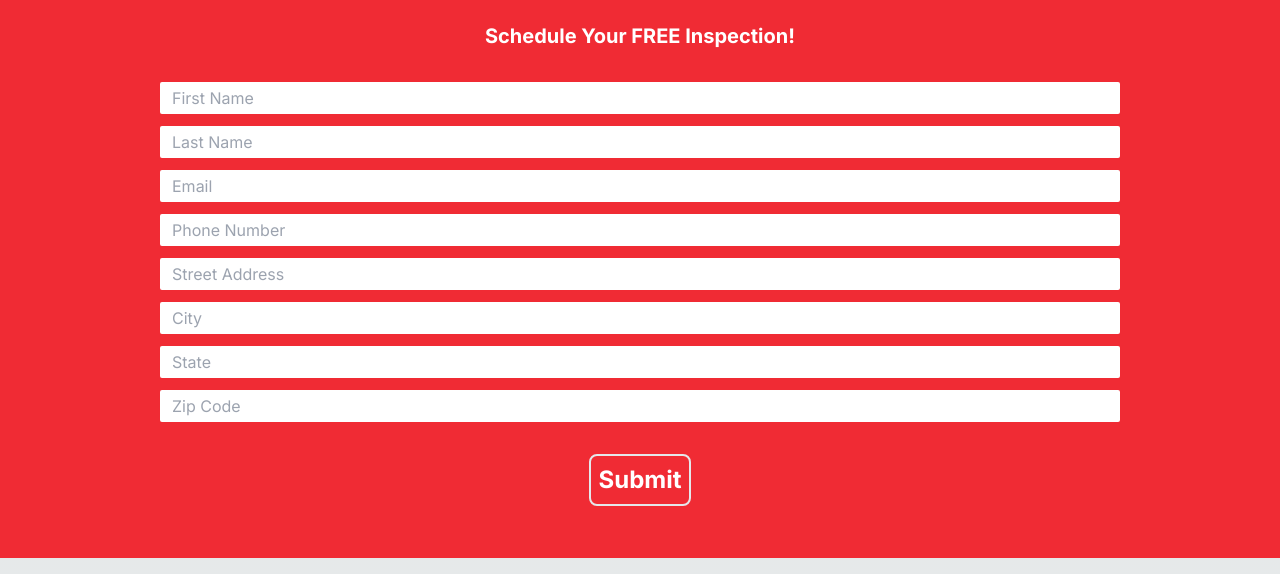
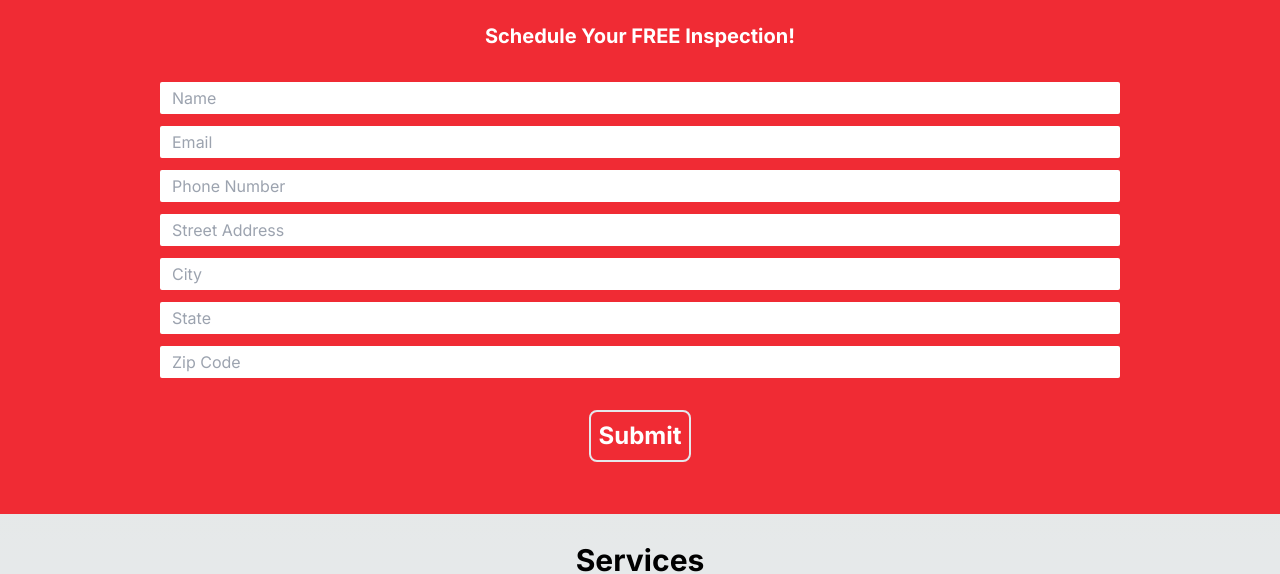
Before and after one commit to PRivers251/RidgeProsConstruction, a Next.js app: page / in a window 1280 px wide. Shown: the part 506-1080 px from the top of the page. Built offline with nearby package versions, Linux system fonts and the light colour scheme.

Commit message:
Input validation. Submission message on form submission.

```diff
--- a/src/components/layout/leadForm/LeadForm.css
+++ b/src/components/layout/leadForm/LeadForm.css
@@ -1,23 +1,23 @@
 /*Form Section*/
-.LeadFormContainer {
+.LeadFormSection {
     @apply border-solid min-h-60;
     background-color:
     rgb(240,43,52);
 }
 
-.LeadFormContainer h1 {
+.LeadFormSection h1 {
     @apply text-center pt-8 text-xl font-bold text-white;
 }
 
-.LeadFormContainer form {
+.LeadFormSection form {
     @apply flex flex-col  w-full py-5 items-center;
 }
 
-.LeadFormContainer label {
+.LeadFormSection label {
     @apply pt-3
 }
 
-.LeadFormContainer input {
+.LeadFormSection input {
     @apply p-1 pl-3 rounded-sm w-3/4
 }
 
@@ -33,6 +33,10 @@
     @apply mt-8 p-2 text-2xl border-solid border-2 text-white font-bold rounded-lg w-full md:w-auto;
 }
 
-.LeadFormContainer button:hover {
+.LeadFormSection button:hover {
     @apply bg-white text-black;
 }
+
+.submittedMessage {
+    @apply text-white p-5 mt-5 text-left text-lg;
+}
--- a/src/components/layout/leadForm/LeadForm.js
+++ b/src/components/layout/leadForm/LeadForm.js
@@ -7,7 +7,6 @@ import './LeadForm.css'
 export default function QuoteForm() {
     // State for form data and error messages
     const [formData, setFormData] = useState({
-        First_Name: '',
         Last_Name: '',
         Email: '',
         Phone: '',
@@ -16,6 +15,9 @@ export default function QuoteForm() {
         State: '',
         Zip_Code: '',
     });
+
+    const [isSubmitted, setIsSubmitted] = useState(0);
+    const submittedMessage = 'Thank you so much for reaching out a member of our team will be with you shortly.'
 
     const [errorMessage, setErrorMessage] = useState('')
 
@@ -38,8 +40,8 @@ export default function QuoteForm() {
     const handleSubmit = async (e) => {
         e.preventDefault();
 
-
         try {
+            setIsSubmitted(isSubmitted + 1)
             const response = await axios.post('/api/leads', formData);
             console.log(response)
         } catch (error) {
@@ -50,34 +52,34 @@ export default function QuoteForm() {
 
 
     return (
-        <section className="LeadFormContainer">
+        <section className="LeadFormSection">
             <div>
                 <h1>Schedule Your FREE Inspection!</h1>
             </div>
 
             <div className="flex justify-center">
+
+                {isSubmitted == 1 ? <p className='submittedMessage'>{submittedMessage}</p>:
                 <form onSubmit={handleSubmit}>
-                    <label htmlFor="First_Name"></label>
-                    <input type="text" id="First_Name" name="First_Name" placeholder="First Name" onChange={handleChange} />
 
                     <label htmlFor="Last_Name"></label>
-                    <input type="text" id="Last_Name" name="Last_Name" placeholder="Last Name" onChange={handleChange} />
+                    <input type="text" id="Last_Name" name="Last_Name" placeholder="Name" onChange={handleChange} />
 
                     <label htmlFor="Email"></label>
                     <input type="email" id="Email" name="Email" placeholder="Email" onChange={handleChange} />
 
                     <label htmlFor="Phone"></label>
-                    <input type="tel" id="Phone" name="Phone" placeholder="Phone Number" onChange={handleChange} />
+                    <input type="tel" id="Phone" name="Phone" placeholder="Phone Number" maxLength={10} onChange={handleChange} />
 
                     <label htmlFor="Street"></label>
-                    <input type="text" id="Street" name="Street" placeholder="Street Address" onChange={handleChange} />
+                    <input type="text" id="Street" name="Street" placeholder="Street Address" maxLength={50} onChange={handleChange} />
 
                     <label htmlFor="City"></label>
-                    <input type="text" id="City" name="City" placeholder="City" onChange={handleChange} />
+                    <input type="text" id="City" name="City" placeholder="City" maxLength={15} onChange={handleChange} />
 
                     <label htmlFor="State"></label>
                     <input type="text" id="State" name="State" placeholder="State" maxLength={2} onChange={handleChange} />
-                    {errorMessage && <p className="QuoteFormContainerError">{errorMessage}</p>}
+                    {errorMessage && <p className="LeadFormContainerError">{errorMessage}</p>}
 
                     <label htmlFor="Zip_Code"></label>
                     <input type="text" id="Zip_Code" name="Zip_Code" placeholder="Zip Code" maxLength="5" pattern="\d{5}" onChange={handleChange} />
@@ -86,6 +88,7 @@ export default function QuoteForm() {
                         <button type="submit" id="submit" className="submit" aria-label="Submit" title="Submit">Submit</button>
                     </div>
                 </form>
+}
             </div>
         </section>
     );
```
